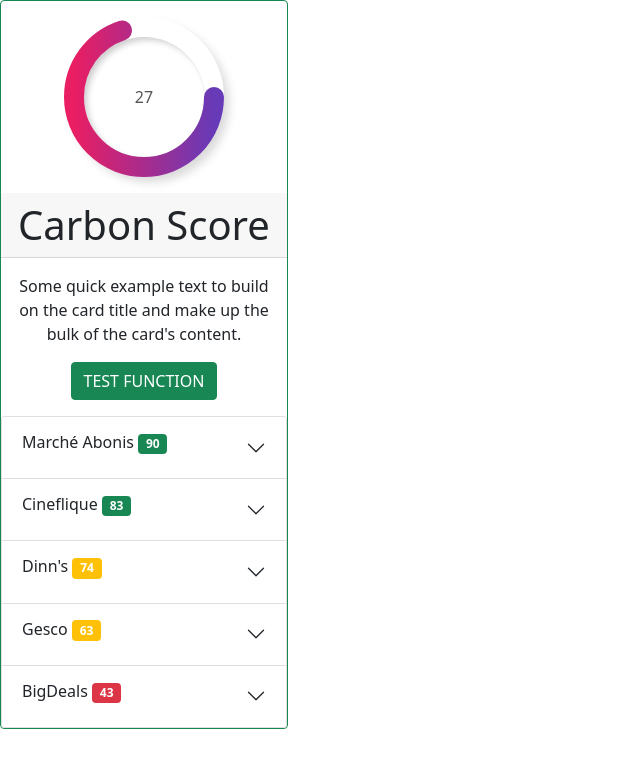
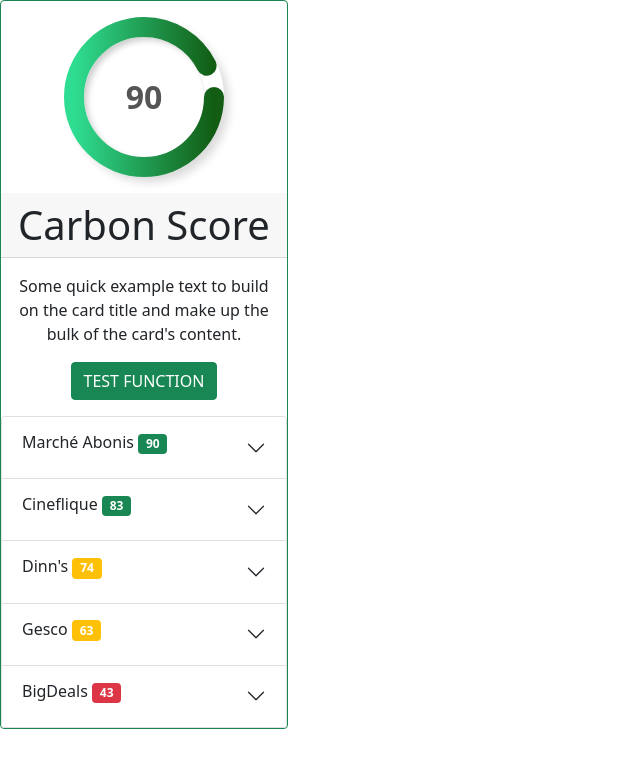
Before and after one commit to diegodofe/McHack9-Chrome-Extension, a React (Create React App) app: page / in a window 1280 px wide. Shown: the top 768 px of the page, without its empty margins (0-640 px from the left). Built offline with nearby package versions, Linux system fonts and the light colour scheme; no server answers.

Commit message:
Add dynamic colour score meter

```diff
--- a/public/styles.css
+++ b/public/styles.css
@@ -27,7 +27,8 @@ body {
 }
 
 #number {
-  font-weight: 600px;
+  font-size: xx-large;
+  font-weight: 600;
   color: #555;
 }
 
@@ -44,9 +45,3 @@ svg {
   position: relative;
   bottom: 160px;
 }
-
-@keyframes anim {
-  100% {
-    stroke-dashoffset: 165;
-  }
-}
--- a/src/components/Accordions.jsx
+++ b/src/components/Accordions.jsx
@@ -9,7 +9,7 @@ export default function Accordions() {
   function getColor(score) {
     if (score >= 75) {
       return "success";
-    } else if (score >= 60) {
+    } else if (score >= 50) {
       return "warning";
     } else {
       return "danger";
--- a/src/components/App.jsx
+++ b/src/components/App.jsx
@@ -64,28 +64,29 @@ export default function App() {
           }
         }
 
-        console.log("search term")
-        console.log(amazonSearchTerm)
-        console.log(baseURl)
-        console.log(urlSearchParams.get('search'))
-        setDisplayString(baseURl)
+        console.log("search term");
+        console.log(amazonSearchTerm);
+        console.log(baseURl);
+        console.log(urlSearchParams.get("search"));
+        setDisplayString(baseURl);
 
-        var baseUrlSplit = baseURl.split(".")
-        var companyName = ""
+        var baseUrlSplit = baseURl.split(".");
+        var companyName = "";
 
         if (baseURl.length > 0) {
-          companyName = baseUrlSplit[1]
-          setDisplayString(companyName)
+          companyName = baseUrlSplit[1];
+          setDisplayString(companyName);
         }
 
-        var latitude = ""
-        var longitude = ""
+        // var latitude = ""
+        // var longitude = ""
 
-        axios.get('http://127.0.0.1:5000/companycontroller/get', {
-          params: {
-            testParam: "alex"
-          }
-        })
+        axios
+          .get("http://127.0.0.1:5000/companycontroller/get", {
+            params: {
+              testParam: "alex",
+            },
+          })
           .then(function (response) {
             console.log(response);
           })
@@ -97,17 +98,15 @@ export default function App() {
           });
 
         if (navigator.geolocation) {
-          navigator.geolocation.getCurrentPosition(position => {
+          navigator.geolocation.getCurrentPosition((position) => {
             const { latitude, longitude } = position.coords;
             // Show a map centered at latitude / longitude.
-            console.log(latitude)
-            console.log(longitude)
-
-
+            console.log(latitude);
+            console.log(longitude);
           });
         }
-      })
-      console.log("Testing console")
+      });
+      console.log("Testing console");
     } catch (e) {
       console.log(e);
     }
--- a/src/components/CircleScore.jsx
+++ b/src/components/CircleScore.jsx
@@ -1,11 +1,38 @@
 import React, { useState, useEffect } from "react";
 
-export default function CircleScore() {
+export default function CircleScore(props) {
   const [number, setNumber] = useState(0);
 
-  useEffect(() => number < 65 && setTimeout(() => setNumber(number + 1), 200), [number]);
-  // let random = Math.floor(Math.random() * 101);
+  const fakePropsScore = 90;
 
+  // Render circle animals
+  const style = document.getElementsByTagName("style")[0];
+  const fill = 490 - 472 * (fakePropsScore / 100);
+  let keyframe = `@keyframes anim {100% {stroke-dashoffset: ${fill};}}`;
+  style.sheet.insertRule(keyframe, 0);
+
+  // Render number animation
+  const numberInterval = 2000 / fakePropsScore;
+  useEffect(() => number < fakePropsScore && setTimeout(() => setNumber(number + 1), numberInterval - 6, [number]));
+
+  function getLight(score) {
+    if (score >= 75) {
+      return "#2FDD92";
+    } else if (score >= 50) {
+      return "#FC9918";
+    } else {
+      return "#FF7272";
+    }
+  }
+  function getDark(score) {
+    if (score > 75) {
+      return "#125C13";
+    } else if (score > 50) {
+      return "#F14A16";
+    } else {
+      return "#9B0000";
+    }
+  }
   return (
     <div className="skill">
       <div className="outer">
@@ -16,11 +43,11 @@ export default function CircleScore() {
       <svg xmlns="http://www.w3.org/2000/svg" version="1.1" width="160px" height="160px">
         <defs>
           <linearGradient id="GradientColor">
-            <stop offset="0%" stop-color="#e91e63" />
-            <stop offset="100%" stop-color="#673ab7" />
+            <stop offset="0%" stop-color={getLight(fakePropsScore)} />
+            <stop offset="100%" stop-color={getDark(fakePropsScore)} />
           </linearGradient>
         </defs>
-        <circle cx="80" cy="80" r="70" stroke-linecap="round" />
+        <circle cx="80" cy="80" r="70" stroke-linecap="round" />;
       </svg>
     </div>
   );
```
